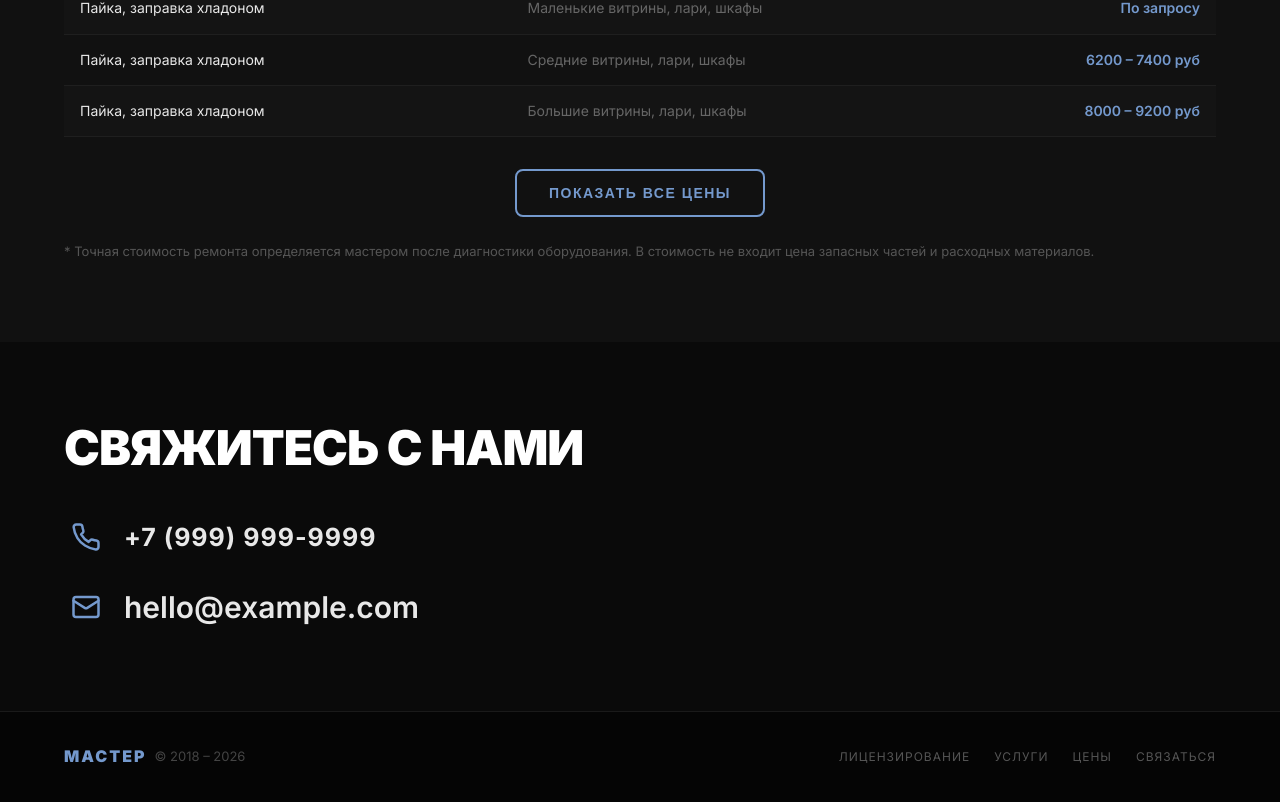
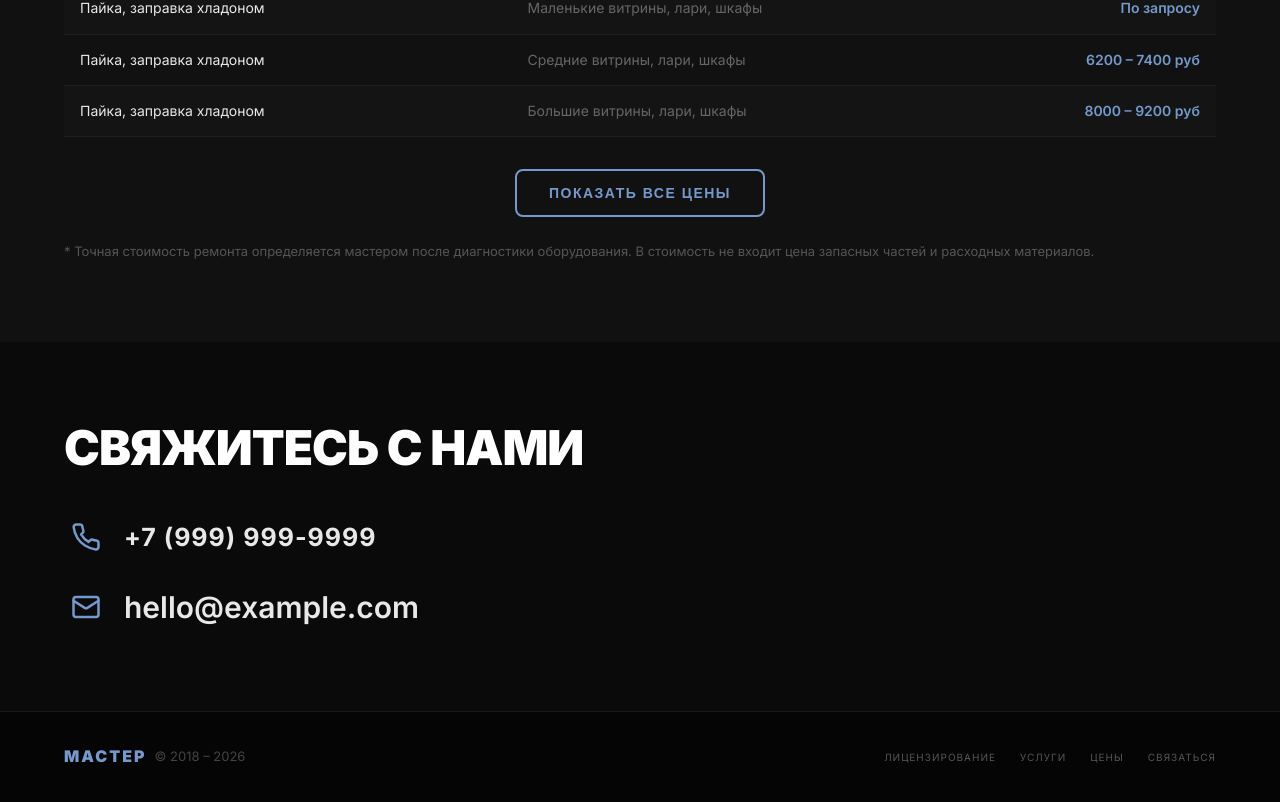
Before and after one commit to DaSnowLeopard/MASTER_web, a Next.js app: page / in a window 1280 px wide. Shown: the part 3324-4126 px from the top of the page. Built offline with nearby package versions, Linux system fonts and the light colour scheme.

Commit message:
small bug fix

```diff
--- a/components/Contact.js
+++ b/components/Contact.js
@@ -98,7 +98,7 @@ export default function Contact() {
               <a
                 key={item.href}
                 href={item.href}
-                style={{ fontSize: '12px', color: '#555', letterSpacing: '1px', textTransform: 'uppercase' }}
+                style={{ fontSize: '10px', color: '#555', letterSpacing: '1px', textTransform: 'uppercase' }}
               >
                 {item.label}
               </a>
```
